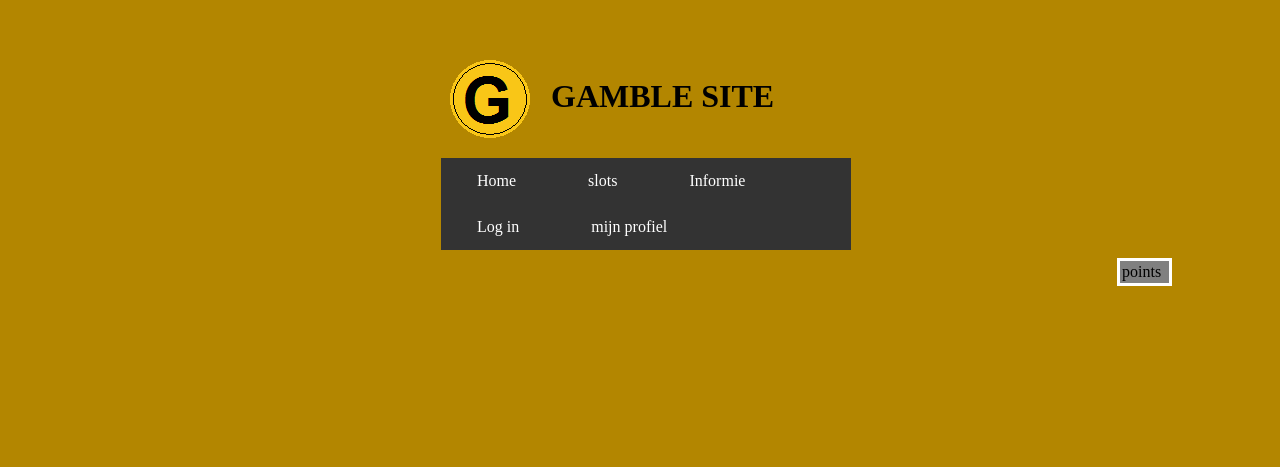
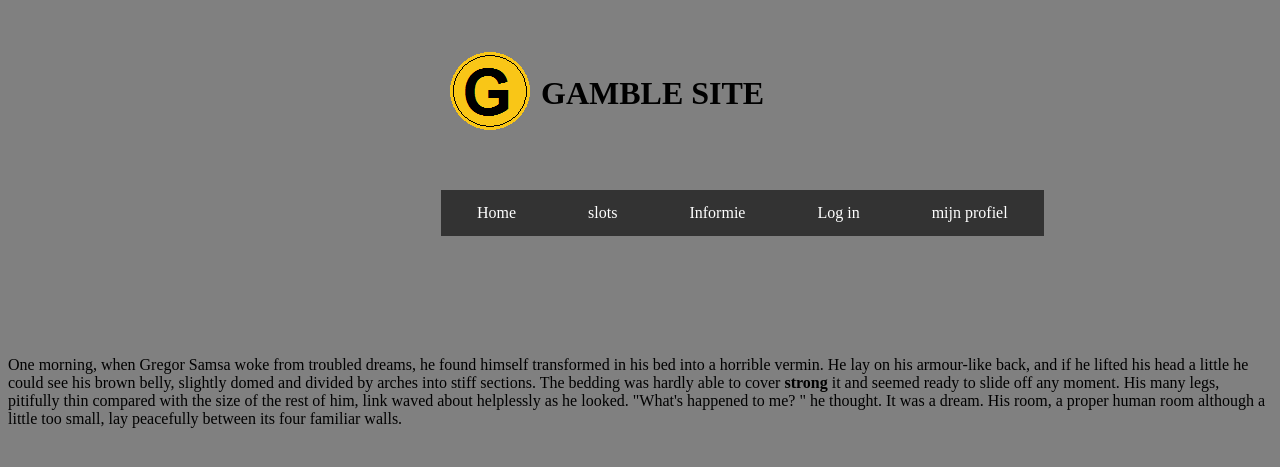
Before and after one commit to Bassie0/website, a PHP site: page / in a window 1280 px wide. Shown: the top 467 px of the page. Run offline with PHP 8.4, Linux system fonts and the light colour scheme.

Commit message:
nog beter he

```diff
--- /dev/null
+++ b/site/css/maincontent.css
@@ -0,0 +1,54 @@
+/*
+To change this license header, choose License Headers in Project Properties.
+To change this template file, choose Tools | Templates
+and open the template in the editor.
+*/
+/*
+    Created on : 18-Nov-2017, 16:52:00
+    Author     : Milan
+*/
+#maintekst {
+    display: inline-block;
+}
+
+[id~="logo"] {
+    position: absolute;
+}
+
+#logolink {
+
+}
+#logobar {
+    display: block;
+    margin: 40px 0px 0px 433px;
+}
+
+#logo {
+    float: left ;
+}
+
+a:link {
+    text-decoration: none;
+    color: black ;
+}
+
+a:visited {
+    text-decoration: none;
+    color: black ;
+}
+
+a:hover {
+    text-decoration: none ;
+    color: black ;
+}
+
+a:active {
+    text-decoration: none;
+    color: black ;
+}
+
+#logotext {
+    margin-top: 35px;
+    margin-left: 100px;
+    position: absolute;
+}
--- a/site/css/menu_bar.css
+++ b/site/css/menu_bar.css
@@ -7,12 +7,7 @@ and open the template in the editor.
     Created on : 16-Nov-2017, 15:30:27
     Author     : Milan
 */
-#logo {
-  margin: 40px 0px 10px 433px  ;
-  float: left;
-}
-
-#points {
+points {
     background-color: grey;
     width: 45px;
     border: 10px white;
@@ -23,33 +18,27 @@ and open the template in the editor.
     float: right;
 }
 
-h1 {
-   margin: 70px 0px 10px 10px ;
-   float: left;
-}
-
 #menubar {
     list-style-type: none;
-    margin: 150px 100px 100px 433px;
+    margin: 150px 0px 100px 433px;
     padding: 0;
     overflow: hidden;
     background-color: #333;
-    width: 32%;
-    position: fixed;
+    display: inline-block;
 }
 
-li {
+#menubutton {
     float: left;
 }
 
-li a {
+#menubutton {
     display: block;
     color: white;
     text-align: center;
-    padding: 14px 36px;
+    padding: 7px 18px;
     text-decoration: none;
 }
 
-li a:hover {
+#menubutton:hover {
     background-color: #111;
 }
--- a/site/index.php
+++ b/site/index.php
@@ -1,30 +1,43 @@
 <!DOCTYPE html>
-<!--
-To change this license header, choose License Headers in Project Properties.
-To change this template file, choose Tools | Templates
-and open the template in the editor.
--->
 <html>
     <head>
         <title>suk a dickcissel</title>
         <meta charset="UTF-8">
         <meta name="viewport" content="width=device-width, initial-scale=1.0">
         <link rel="icon" href="favicon.ico">
-        <link href="menu_bar.css" rel="stylesheet" type="text/css"/>
+        <link href="css/menu_bar.css" rel="stylesheet" type="text/css"/>
+        <link href="css/maincontent.css" rel="stylesheet" type="text/css"/>
     </head>
-    <body style="background-color: #b38600">
-         <a href="index.php">
-            <img id="logo" src="logo.png" alt="homepage"/>
+    <body style="background-color: grey">
+        <a id="logolink" href="index.php">
+            <div id="logobar">
+                <div id="logo"><img  src="logo.png" alt="homepage"></div>
+                <h1 id="logotext">GAMBLE SITE</h1>
+            </div>
         </a>
-        <h1>GAMBLE SITE</h1>
-        <div id="points">points</div>
-            <div id="menubar">
-                <li><a class="active" href="#home">Home</a></li>
-                <li><a href="slots">slots</a></li>
-                <li><a href="Info">Informie</a></li>
-                <li><a href=LoginButton">Log in</a></li>
-                <li><a href=myprofile">mijn profiel</a></li>
-            </div>
-
+        <div id="menubar">
+            <div id="menubutton"><a id="menubutton" href="#home">Home</a></div>
+            <div id="menubutton"><a id="menubutton" href="slots">slots</a></div>
+            <div id="menubutton"><a id="menubutton" href="Info">Informie</a></div>
+            <div id="menubutton"><a id="menubutton" href="inlog.php">Log in</a></div>
+            <div id="menubutton"><a id="menubutton" href="myprofile">mijn profiel</a></div>
+        </div>
+        <div id="maintekst">
+        <p id="main"> One morning, when Gregor Samsa woke from troubled
+            dreams, he found himself transformed in his bed into
+            a horrible vermin. He lay on his armour-like back,
+            and if he lifted his head a little he could see his
+            brown belly, slightly domed and divided by arches into
+            stiff sections. The bedding was hardly able to cover
+            <strong>strong</strong> it and seemed ready to slide
+            off any moment. His many legs, pitifully thin
+            compared with the size of the rest of him,
+            <a class="external ext" href="#">link</a> waved about
+            helplessly as he looked. "What's happened to me? " he
+            thought. It was a dream. His room, a proper human
+            room although a little too small, lay peacefully
+            between its four familiar walls.
+        </p>
+        </div>
     </body>
 </html>
```
